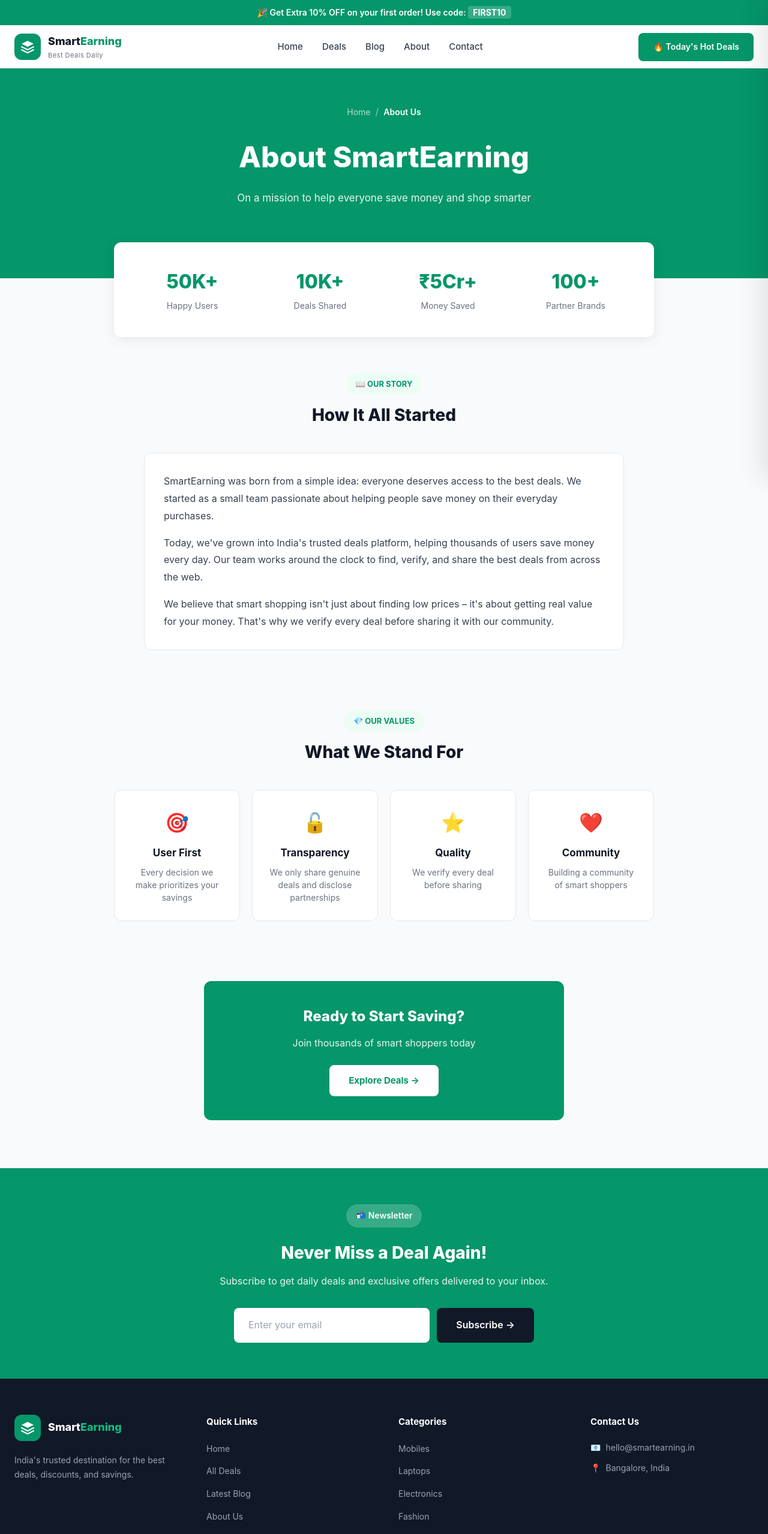
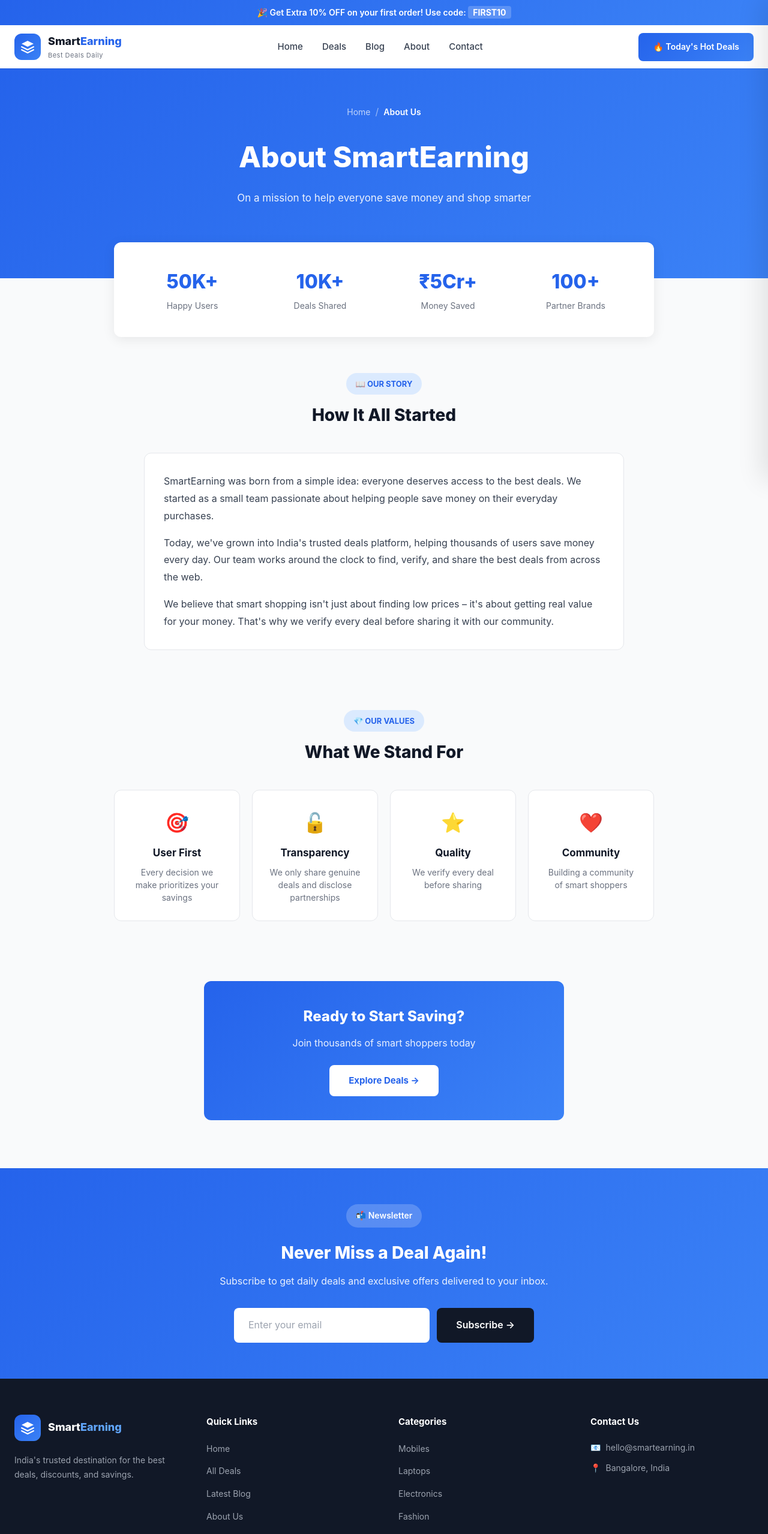
Before and after one commit to siddu-asd/smartearning, a Next.js app in the folder package/nextjs-backend/: page /about in a window 1280 px wide. Shown: the top 2558 px of the page at 60% size. Built offline with nearby package versions, Linux system fonts and the light colour scheme.

Commit message:
feat: Update color scheme from green to glossy blue gradient across all components

```diff
--- a/package/nextjs-backend/app/(main)/about/page.tsx
+++ b/package/nextjs-backend/app/(main)/about/page.tsx
@@ -18,7 +18,7 @@
   return (
     <div style={{ background: '#f9fafb', minHeight: '100vh' }}>
       {/* Hero Section */}
-      <section style={{ background: '#059669', padding: '60px 24px 120px', textAlign: 'center' }}>
+      <section style={{ background: 'linear-gradient(135deg, #2563eb 0%, #3b82f6 100%)', padding: '60px 24px 120px', textAlign: 'center' }}>
         <nav style={{ marginBottom: '24px' }}>
           <ol style={{ display: 'flex', gap: '8px', justifyContent: 'center', listStyle: 'none', padding: 0, margin: 0, alignItems: 'center' }}>
             <li><Link href="/" style={{ color: 'rgba(255,255,255,0.7)', textDecoration: 'none', fontSize: '14px' }}>Home</Link></li>
@@ -40,7 +40,7 @@
         <div style={{ maxWidth: '900px', margin: '0 auto', background: 'white', borderRadius: '12px', padding: '40px', boxShadow: '0 4px 20px rgba(0,0,0,0.08)', display: 'grid', gridTemplateColumns: 'repeat(auto-fit, minmax(160px, 1fr))', gap: '32px' }}>
           {stats.map((stat, i) => (
             <div key={i} style={{ textAlign: 'center' }}>
-              <div style={{ fontSize: '32px', fontWeight: 800, color: '#059669', marginBottom: '4px' }}>{stat.value}</div>
+              <div style={{ fontSize: '32px', fontWeight: 800, color: '#2563eb', marginBottom: '4px' }}>{stat.value}</div>
               <div style={{ fontSize: '14px', color: '#6b7280' }}>{stat.label}</div>
             </div>
           ))}
@@ -51,7 +51,7 @@
       <section style={{ padding: '60px 24px' }}>
         <div style={{ maxWidth: '800px', margin: '0 auto' }}>
           <div style={{ textAlign: 'center', marginBottom: '40px' }}>
-            <span style={{ display: 'inline-block', background: '#ecfdf5', color: '#059669', padding: '8px 16px', borderRadius: '50px', fontSize: '13px', fontWeight: 700, marginBottom: '12px' }}>📖 OUR STORY</span>
+            <span style={{ display: 'inline-block', background: '#dbeafe', color: '#2563eb', padding: '8px 16px', borderRadius: '50px', fontSize: '13px', fontWeight: 700, marginBottom: '12px' }}>📖 OUR STORY</span>
             <h2 style={{ fontSize: '28px', fontWeight: 800, color: '#111827' }}>How It All Started</h2>
           </div>
 
@@ -73,7 +73,7 @@
       <section style={{ padding: '40px 24px 60px' }}>
         <div style={{ maxWidth: '900px', margin: '0 auto' }}>
           <div style={{ textAlign: 'center', marginBottom: '40px' }}>
-            <span style={{ display: 'inline-block', background: '#ecfdf5', color: '#059669', padding: '8px 16px', borderRadius: '50px', fontSize: '13px', fontWeight: 700, marginBottom: '12px' }}>💎 OUR VALUES</span>
+            <span style={{ display: 'inline-block', background: '#dbeafe', color: '#2563eb', padding: '8px 16px', borderRadius: '50px', fontSize: '13px', fontWeight: 700, marginBottom: '12px' }}>💎 OUR VALUES</span>
             <h2 style={{ fontSize: '28px', fontWeight: 800, color: '#111827' }}>What We Stand For</h2>
           </div>
 
@@ -91,10 +91,10 @@
 
       {/* CTA Section */}
       <section style={{ padding: '40px 24px 80px' }}>
-        <div style={{ maxWidth: '600px', margin: '0 auto', background: '#059669', borderRadius: '12px', padding: '40px', textAlign: 'center' }}>
+        <div style={{ maxWidth: '600px', margin: '0 auto', background: 'linear-gradient(135deg, #2563eb 0%, #3b82f6 100%)', borderRadius: '12px', padding: '40px', textAlign: 'center' }}>
           <h2 style={{ fontSize: '24px', fontWeight: 800, color: 'white', marginBottom: '12px' }}>Ready to Start Saving?</h2>
           <p style={{ color: 'rgba(255,255,255,0.9)', fontSize: '16px', marginBottom: '24px' }}>Join thousands of smart shoppers today</p>
-          <Link href="/deals" style={{ display: 'inline-block', background: 'white', color: '#059669', padding: '14px 32px', borderRadius: '8px', fontSize: '15px', fontWeight: 700, textDecoration: 'none' }}>
+          <Link href="/deals" style={{ display: 'inline-block', background: 'white', color: '#2563eb', padding: '14px 32px', borderRadius: '8px', fontSize: '15px', fontWeight: 700, textDecoration: 'none' }}>
             Explore Deals →
           </Link>
         </div>
--- a/package/nextjs-backend/app/(main)/blog/[slug]/BlogDetailClient.tsx
+++ b/package/nextjs-backend/app/(main)/blog/[slug]/BlogDetailClient.tsx
@@ -20,7 +20,7 @@
   return (
     <div style={{ background: '#f9fafb', minHeight: '100vh' }}>
       {/* Hero Section */}
-      <section style={{ background: '#059669', padding: '48px 24px 120px' }}>
+      <section style={{ background: 'linear-gradient(135deg, #2563eb 0%, #3b82f6 100%)', padding: '48px 24px 120px' }}>
         <div style={{ maxWidth: '900px', margin: '0 auto' }}>
           {/* Breadcrumb */}
           <nav style={{ marginBottom: '24px' }}>
@@ -74,7 +74,7 @@
                   <span key={i} style={{ width: '36px', height: '36px', borderRadius: '8px', background: '#f3f4f6', display: 'inline-flex', alignItems: 'center', justifyContent: 'center', fontSize: '14px', color: '#374151' }}>{icon}</span>
                 ))}
               </div>
-              <Link href="/blog" style={{ color: '#059669', fontSize: '14px', fontWeight: 600, textDecoration: 'none' }}>← Back to Blog</Link>
+              <Link href="/blog" style={{ color: '#2563eb', fontSize: '14px', fontWeight: 600, textDecoration: 'none' }}>← Back to Blog</Link>
             </div>
           </article>
 
--- a/package/nextjs-backend/app/(main)/contact/page.tsx
+++ b/package/nextjs-backend/app/(main)/contact/page.tsx
@@ -39,7 +39,7 @@
   return (
     <div style={{ background: '#f9fafb', minHeight: '100vh' }}>
       {/* Hero Section */}
-      <section style={{ background: '#059669', padding: '60px 24px 120px', textAlign: 'center' }}>
+      <section style={{ background: 'linear-gradient(135deg, #2563eb 0%, #3b82f6 100%)', padding: '60px 24px 120px', textAlign: 'center' }}>
         <nav style={{ marginBottom: '24px' }}>
           <ol style={{ display: 'flex', gap: '8px', justifyContent: 'center', listStyle: 'none', padding: 0, margin: 0, alignItems: 'center' }}>
             <li><Link href="/" style={{ color: 'rgba(255,255,255,0.7)', textDecoration: 'none', fontSize: '14px' }}>Home</Link></li>
@@ -77,7 +77,7 @@
                 <div style={{ fontSize: '48px', marginBottom: '16px' }}>✅</div>
                 <h3 style={{ fontSize: '18px', fontWeight: 700, color: '#111827', marginBottom: '8px' }}>Message Sent!</h3>
                 <p style={{ color: '#6b7280', marginBottom: '20px' }}>We&apos;ll get back to you soon.</p>
-                <button onClick={() => setSent(false)} style={{ padding: '12px 24px', background: '#059669', color: 'white', border: 'none', borderRadius: '8px', fontSize: '14px', fontWeight: 600, cursor: 'pointer' }}>Send Another</button>
+                <button onClick={() => setSent(false)} style={{ padding: '12px 24px', background: 'linear-gradient(135deg, #2563eb 0%, #3b82f6 100%)', color: 'white', border: 'none', borderRadius: '8px', fontSize: '14px', fontWeight: 600, cursor: 'pointer' }}>Send Another</button>
               </div>
             ) : (
               <form onSubmit={handleSubmit} style={{ display: 'flex', flexDirection: 'column', gap: '16px' }}>
@@ -85,7 +85,7 @@
                 <input type="email" placeholder="Your Email" required value={form.email} onChange={(e) => setForm({ ...form, email: e.target.value })} style={inputStyle} />
                 <input type="text" placeholder="Subject" required value={form.subject} onChange={(e) => setForm({ ...form, subject: e.target.value })} style={inputStyle} />
                 <textarea placeholder="Your Message" required rows={4} value={form.message} onChange={(e) => setForm({ ...form, message: e.target.value })} style={{ ...inputStyle, resize: 'vertical' }} />
-                <button type="submit" style={{ padding: '14px 24px', background: '#059669', color: 'white', border: 'none', borderRadius: '8px', fontSize: '15px', fontWeight: 600, cursor: 'pointer' }}>Send Message →</button>
+                <button type="submit" style={{ padding: '14px 24px', background: 'linear-gradient(135deg, #2563eb 0%, #3b82f6 100%)', color: 'white', border: 'none', borderRadius: '8px', fontSize: '15px', fontWeight: 600, cursor: 'pointer' }}>Send Message →</button>
               </form>
             )}
           </div>
--- a/package/nextjs-backend/app/(main)/deals/DealsClient.tsx
+++ b/package/nextjs-backend/app/(main)/deals/DealsClient.tsx
@@ -60,7 +60,7 @@
   return (
     <div style={{ background: '#f9fafb', minHeight: '100vh' }}>
       {/* Hero Section */}
-      <section style={{ background: '#059669', padding: '48px 24px 100px' }}>
+      <section style={{ background: 'linear-gradient(135deg, #2563eb 0%, #3b82f6 100%)', padding: '48px 24px 100px' }}>
         <div style={{ maxWidth: '1200px', margin: '0 auto' }}>
           <nav style={{ marginBottom: '20px' }}>
             <ol style={{ display: 'flex', gap: '8px', listStyle: 'none', padding: 0, margin: 0, alignItems: 'center' }}>
@@ -106,7 +106,7 @@
                     padding: '10px 16px',
                     borderRadius: '8px',
                     border: isActive ? 'none' : '1px solid #e5e7eb',
-                    background: isActive ? '#059669' : 'white',
+                    background: isActive ? 'linear-gradient(135deg, #2563eb 0%, #3b82f6 100%)' : 'white',
                     color: isActive ? 'white' : '#374151',
                     fontSize: '14px',
                     fontWeight: 600,
@@ -153,7 +153,7 @@
               <div style={{ fontSize: '48px', marginBottom: '16px' }}>🔍</div>
               <h3 style={{ fontSize: '20px', fontWeight: 700, color: '#111827', marginBottom: '8px' }}>No deals found</h3>
               <p style={{ color: '#6b7280', marginBottom: '20px' }}>Try adjusting your filters or search terms</p>
-              <button onClick={() => { setCategory('all'); setSearch(''); }} style={{ padding: '12px 24px', background: '#059669', color: 'white', border: 'none', borderRadius: '8px', fontSize: '14px', fontWeight: 600, cursor: 'pointer' }}>
+              <button onClick={() => { setCategory('all'); setSearch(''); }} style={{ padding: '12px 24px', background: 'linear-gradient(135deg, #2563eb 0%, #3b82f6 100%)', color: 'white', border: 'none', borderRadius: '8px', fontSize: '14px', fontWeight: 600, cursor: 'pointer' }}>
                 Clear Filters
               </button>
             </div>
--- a/package/nextjs-backend/app/components/Footer.tsx
+++ b/package/nextjs-backend/app/components/Footer.tsx
@@ -34,7 +34,7 @@
   return (
     <footer style={{ background: '#111827', color: 'white' }}>
       {/* Newsletter Section */}
-      <div style={{ background: '#059669', padding: '60px 24px' }}>
+      <div style={{ background: 'linear-gradient(135deg, #2563eb 0%, #3b82f6 100%)', padding: '60px 24px' }}>
         <div style={{ maxWidth: '700px', margin: '0 auto', textAlign: 'center' }}>
           <span style={{ display: 'inline-block', background: 'rgba(255,255,255,0.2)', padding: '8px 16px', borderRadius: '50px', fontSize: '14px', fontWeight: 600, marginBottom: '20px' }}>📬 Newsletter</span>
           <h2 style={{ fontSize: '28px', fontWeight: 800, marginBottom: '12px' }}>Never Miss a Deal Again!</h2>
@@ -60,14 +60,14 @@
           {/* Brand Column */}
           <div>
             <Link href="/" style={{ display: 'flex', alignItems: 'center', gap: '12px', marginBottom: '20px', textDecoration: 'none' }}>
-              <div style={{ width: '44px', height: '44px', background: '#059669', borderRadius: '12px', display: 'flex', alignItems: 'center', justifyContent: 'center' }}>
+              <div style={{ width: '44px', height: '44px', background: 'linear-gradient(135deg, #2563eb 0%, #3b82f6 100%)', borderRadius: '12px', display: 'flex', alignItems: 'center', justifyContent: 'center' }}>
                 <svg width="24" height="24" viewBox="0 0 24 24" fill="none">
                   <path d="M12 2L2 7l10 5 10-5-10-5z" fill="white"/>
                   <path d="M2 17l10 5 10-5" stroke="white" strokeWidth="2" strokeLinecap="round" strokeLinejoin="round"/>
                   <path d="M2 12l10 5 10-5" stroke="white" strokeWidth="2" strokeLinecap="round" strokeLinejoin="round"/>
                 </svg>
               </div>
-              <div style={{ fontSize: '18px', fontWeight: 800, color: 'white' }}>Smart<span style={{ color: '#10b981' }}>Earning</span></div>
+              <div style={{ fontSize: '18px', fontWeight: 800, color: 'white' }}>Smart<span style={{ color: '#60a5fa' }}>Earning</span></div>
             </Link>
             <p style={{ color: '#9ca3af', lineHeight: 1.7, fontSize: '14px' }}>India&apos;s trusted destination for the best deals, discounts, and savings.</p>
           </div>
--- a/package/nextjs-backend/app/components/Header.tsx
+++ b/package/nextjs-backend/app/components/Header.tsx
@@ -28,7 +28,7 @@
   return (
     <>
       {/* Top Announcement Bar */}
-      <div style={{ background: '#059669', padding: '10px 20px', textAlign: 'center' }}>
+      <div style={{ background: 'linear-gradient(135deg, #2563eb 0%, #3b82f6 100%)', padding: '10px 20px', textAlign: 'center' }}>
         <p style={{ color: 'white', fontSize: '14px', fontWeight: 600, margin: 0 }}>
           🎉 Get Extra 10% OFF on your first order! Use code: <span style={{ background: 'rgba(255,255,255,0.2)', padding: '2px 8px', borderRadius: '4px', fontWeight: 700 }}>FIRST10</span>
         </p>
@@ -48,7 +48,7 @@
         <div style={{ maxWidth: '1280px', margin: '0 auto', padding: '0 24px', display: 'flex', alignItems: 'center', justifyContent: 'space-between', height: '72px' }}>
           {/* Logo */}
           <Link href="/" style={{ display: 'flex', alignItems: 'center', gap: '12px', textDecoration: 'none' }}>
-            <div style={{ width: '44px', height: '44px', background: '#059669', borderRadius: '12px', display: 'flex', alignItems: 'center', justifyContent: 'center' }}>
+            <div style={{ width: '44px', height: '44px', background: 'linear-gradient(135deg, #2563eb 0%, #3b82f6 100%)', borderRadius: '12px', display: 'flex', alignItems: 'center', justifyContent: 'center' }}>
               <svg width="24" height="24" viewBox="0 0 24 24" fill="none">
                 <path d="M12 2L2 7l10 5 10-5-10-5z" fill="white"/>
                 <path d="M2 17l10 5 10-5" stroke="white" strokeWidth="2" strokeLinecap="round" strokeLinejoin="round"/>
@@ -56,7 +56,7 @@
               </svg>
             </div>
             <div>
-              <div style={{ fontSize: '18px', fontWeight: 800, color: '#111827' }}>Smart<span style={{ color: '#059669' }}>Earning</span></div>
+              <div style={{ fontSize: '18px', fontWeight: 800, color: '#111827' }}>Smart<span style={{ color: '#2563eb' }}>Earning</span></div>
               <div style={{ fontSize: '11px', color: '#6b7280', letterSpacing: '0.5px' }}>Best Deals Daily</div>
             </div>
           </Link>
@@ -70,7 +70,7 @@
 
           {/* CTA Button */}
           <div className="desktop-nav" style={{ display: 'flex', alignItems: 'center' }}>
-            <Link href="/deals" style={{ display: 'inline-flex', alignItems: 'center', gap: '8px', background: '#059669', color: 'white', padding: '12px 24px', borderRadius: '8px', fontSize: '14px', fontWeight: 600, textDecoration: 'none' }}>
+            <Link href="/deals" style={{ display: 'inline-flex', alignItems: 'center', gap: '8px', background: 'linear-gradient(135deg, #2563eb 0%, #3b82f6 100%)', color: 'white', padding: '12px 24px', borderRadius: '8px', fontSize: '14px', fontWeight: 600, textDecoration: 'none' }}>
               🔥 Today&apos;s Hot Deals
             </Link>
           </div>
@@ -101,7 +101,7 @@
           ))}
         </nav>
         <div style={{ padding: '20px', borderTop: '1px solid #e5e7eb' }}>
-          <Link href="/deals" onClick={() => setMobileOpen(false)} style={{ display: 'flex', alignItems: 'center', justifyContent: 'center', gap: '8px', width: '100%', padding: '16px', background: '#059669', color: 'white', borderRadius: '8px', fontSize: '16px', fontWeight: 600, textDecoration: 'none' }}>🔥 Explore Hot Deals</Link>
+          <Link href="/deals" onClick={() => setMobileOpen(false)} style={{ display: 'flex', alignItems: 'center', justifyContent: 'center', gap: '8px', width: '100%', padding: '16px', background: 'linear-gradient(135deg, #2563eb 0%, #3b82f6 100%)', color: 'white', borderRadius: '8px', fontSize: '16px', fontWeight: 600, textDecoration: 'none' }}>🔥 Explore Hot Deals</Link>
         </div>
       </div>
 
--- a/package/nextjs-backend/app/components/ProductCard.tsx
+++ b/package/nextjs-backend/app/components/ProductCard.tsx
@@ -65,7 +65,7 @@
 
         {/* Price Section */}
         <div style={{ display: 'flex', alignItems: 'center', gap: '8px', marginBottom: '12px' }}>
-          <span style={{ fontSize: '18px', fontWeight: 700, color: '#059669' }}>₹{price.toLocaleString()}</span>
+          <span style={{ fontSize: '18px', fontWeight: 700, color: '#2563eb' }}>₹{price.toLocaleString()}</span>
           {originalPrice > price && (
             <span style={{ fontSize: '14px', color: '#9ca3af', textDecoration: 'line-through' }}>₹{originalPrice.toLocaleString()}</span>
           )}
```
Also changed, not shown: package/nextjs-backend/app/(main)/HomeClient.tsx (+6 -6 lines), package/nextjs-backend/app/(main)/blog/BlogClient.tsx (+4 -4 lines), package/nextjs-backend/app/(main)/product/[slug]/ProductDetailClient.tsx (+5 -5 lines).
